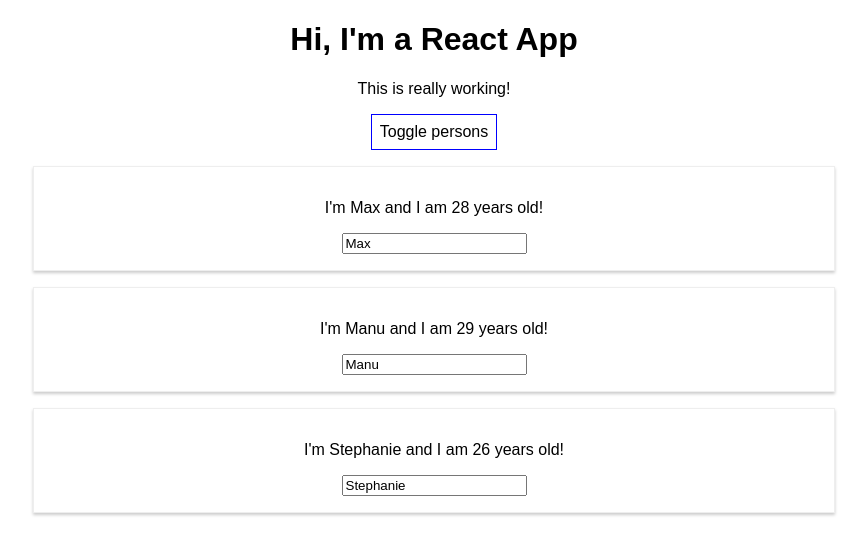
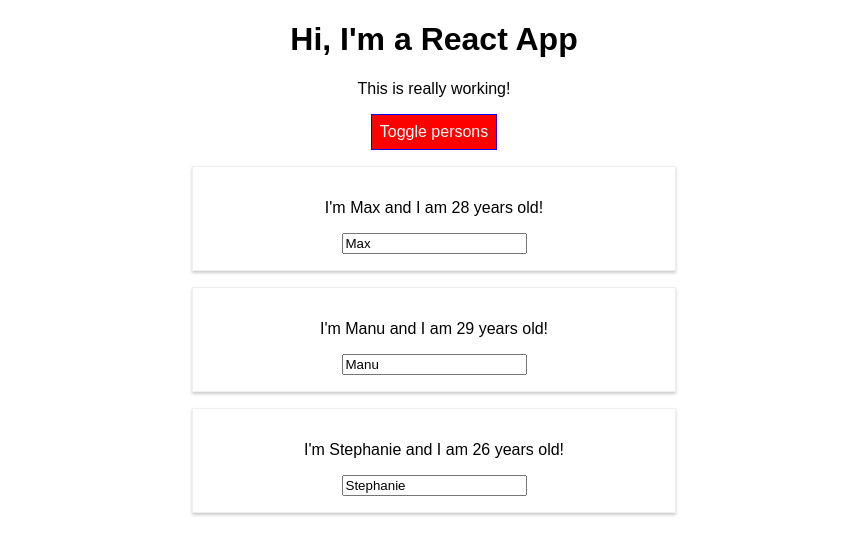
Before and after one commit to sorinfratila/learnReact, a React app: page / in a window 1280 px wide. Both pictures are taken after a click on the button "Toggle persons". Shown: the top 554 px of the page, without its empty margins (206-1073 px from the left). Built offline with nearby package versions, Linux system fonts and the light colour scheme.

Commit message:
finished with styling react components

```diff
--- a/config/webpack.config.dev.js
+++ b/config/webpack.config.dev.js
@@ -64,7 +64,7 @@ module.exports = {
     // This is the URL that app is served from. We use "/" in development.
     publicPath: publicPath,
     // Point sourcemap entries to original disk location (format as URL on Windows)
-    devtoolModuleFilenameTemplate: info =>
+    devtoolModuleFilenameTemplate: (info) =>
       path.resolve(info.absoluteResourcePath).replace(/\\/g, '/'),
   },
   resolve: {
@@ -84,7 +84,6 @@ module.exports = {
     // for React Native Web.
     extensions: ['.web.js', '.mjs', '.js', '.json', '.web.jsx', '.jsx'],
     alias: {
-
       // Support React Native Web
       // https://www.smashingmagazine.com/2016/08/a-glimpse-into-the-future-with-react-native-for-web/
       'react-native': 'react-native-web',
@@ -115,7 +114,6 @@ module.exports = {
             options: {
               formatter: eslintFormatter,
               eslintPath: require.resolve('eslint'),
-
             },
             loader: require.resolve('eslint-loader'),
           },
@@ -144,7 +142,6 @@ module.exports = {
             include: paths.appSrc,
             loader: require.resolve('babel-loader'),
             options: {
-
               // This is a feature of `babel-loader` for webpack (not Babel itself).
               // It enables caching results in ./node_modules/.cache/babel-loader/
               // directory for faster rebuilds.
@@ -164,6 +161,8 @@ module.exports = {
                 loader: require.resolve('css-loader'),
                 options: {
                   importLoaders: 1,
+                  modules: true,
+                  localIdentName: '[name]__[local]__[hash:base64:5]',
                 },
               },
               {
--- a/config/webpack.config.prod.js
+++ b/config/webpack.config.prod.js
@@ -90,7 +90,6 @@ module.exports = {
     // for React Native Web.
     extensions: ['.web.js', '.mjs', '.js', '.json', '.web.jsx', '.jsx'],
     alias: {
-
       // Support React Native Web
       // https://www.smashingmagazine.com/2016/08/a-glimpse-into-the-future-with-react-native-for-web/
       'react-native': 'react-native-web',
@@ -121,7 +120,6 @@ module.exports = {
             options: {
               formatter: eslintFormatter,
               eslintPath: require.resolve('eslint'),
-
             },
             loader: require.resolve('eslint-loader'),
           },
@@ -149,7 +147,6 @@ module.exports = {
             include: paths.appSrc,
             loader: require.resolve('babel-loader'),
             options: {
-
               compact: true,
             },
           },
@@ -183,6 +180,8 @@ module.exports = {
                         importLoaders: 1,
                         minimize: true,
                         sourceMap: shouldUseSourceMap,
+                        modules: true,
+                        localIdentName: '[name]__[local]__[hash:base64:5]',
                       },
                     },
                     {
--- a/src/App.css
+++ b/src/App.css
@@ -1,3 +1,33 @@
 .App {
   text-align: center;
 }
+
+.red {
+  color: red;
+}
+
+.bold {
+  font-weight: 700;
+}
+
+.App button {
+  background-color: green;
+  font: inherit;
+  color: white;
+  border: 1px solid blue;
+  padding: 8px;
+  cursor: pointer;
+}
+
+.App button:hover {
+  background-color: lightgreen;
+  color: black;
+}
+
+.App button.Red {
+  background-color: red;
+}
+
+.App button.Red:hover {
+  background-color: salmon;
+}
--- a/src/App.js
+++ b/src/App.js
@@ -1,8 +1,7 @@
 import React, { Component } from 'react';
-import './App.css';
+import classes from './App.css';
 import './Person/Person.css';
 import Person from './Person/Person';
-import Char from './Char/Char';
 
 class App extends Component {
   state = {
@@ -26,21 +25,13 @@ class App extends Component {
 
   deletePersonHandler = personIndex => {
     this.setState(prevState => {
-      const persons = [...prevState.persons];
-      persons.splice(personIndex, 1);
+      const { persons } = prevState;
+      const personsCopy = [...persons];
+      personsCopy.splice(personIndex, 1);
       return {
-        persons,
+        persons: personsCopy,
       };
     });
-  };
-
-  deleteLetterHandler = index => {
-    const text = this.state.text;
-    const textArr = text.split('');
-    textArr.splice(index, 1);
-    const newText = textArr.join('');
-
-    this.setState({ text: newText });
   };
 
   nameChangedHandler = (event, id) => {
@@ -61,16 +52,10 @@ class App extends Component {
   };
 
   render() {
-    const { showPersons, persons, text } = this.state;
+    const { showPersons, persons } = this.state;
+    let btnClass = '';
 
     let data = null;
-    const style = {
-      backgroundColor: 'white',
-      font: 'inherit',
-      border: '1px solid blue',
-      padding: '8px',
-      cursor: 'pointer',
-    };
 
     if (showPersons) {
       data = (
@@ -89,14 +74,25 @@ class App extends Component {
           })}
         </div>
       );
+
+      btnClass = classes.Red;
+    }
+
+    const assignedClasses = [];
+    if (persons.length <= 2) {
+      assignedClasses.push(classes.red);
+    }
+
+    if (persons.length <= 1) {
+      assignedClasses.push(classes.bold);
     }
 
     return (
-      <div className="App">
-        <h1>Hi, I'm a React App</h1>
-        <p>This is really working!</p>
+      <div className={classes.App}>
+        <h1>Hi, I&#39;m a React App</h1>
+        <p className={assignedClasses.join(' ')}>This is really working!</p>
 
-        <button style={style} onClick={this.togglePersonsHandler}>
+        <button className={btnClass} onClick={this.togglePersonsHandler}>
           Toggle persons
         </button>
         {data}
--- a/src/Person/Person.css
+++ b/src/Person/Person.css
@@ -6,3 +6,9 @@
   padding: 16px;
   text-align: center;
 }
+
+@media (min-width: 500px) {
+  .Person {
+    width: 450px;
+  }
+}
--- a/src/Person/Person.js
+++ b/src/Person/Person.js
@@ -1,10 +1,12 @@
 import React from 'react';
+import PropTypes from 'prop-types';
+import classes from './Person.css';
 
 const person = props => {
   return (
-    <div className="Person" onClick={props.click}>
+    <div className={classes.Person} onClick={props.click}>
       <p>
-        I'm {props.name} and I am {props.age} years old!
+        I&#39;m {props.name} and I am {props.age} years old!
       </p>
       <p>{props.children}</p>
       <div className="wrapper" onClickCapture={e => e.stopPropagation()}>
@@ -14,4 +16,12 @@ const person = props => {
   );
 };
 
+person.propTypes = {
+  click: PropTypes.func,
+  age: PropTypes.number,
+  name: PropTypes.string,
+  changed: PropTypes.func,
+  children: PropTypes.any,
+};
+
 export default person;
```
Also changed, not shown: package.json (+9 -0 lines), .eslintrc.json, .prettierrc.json, 1 other file (tests, documents, lock files or other folders).
